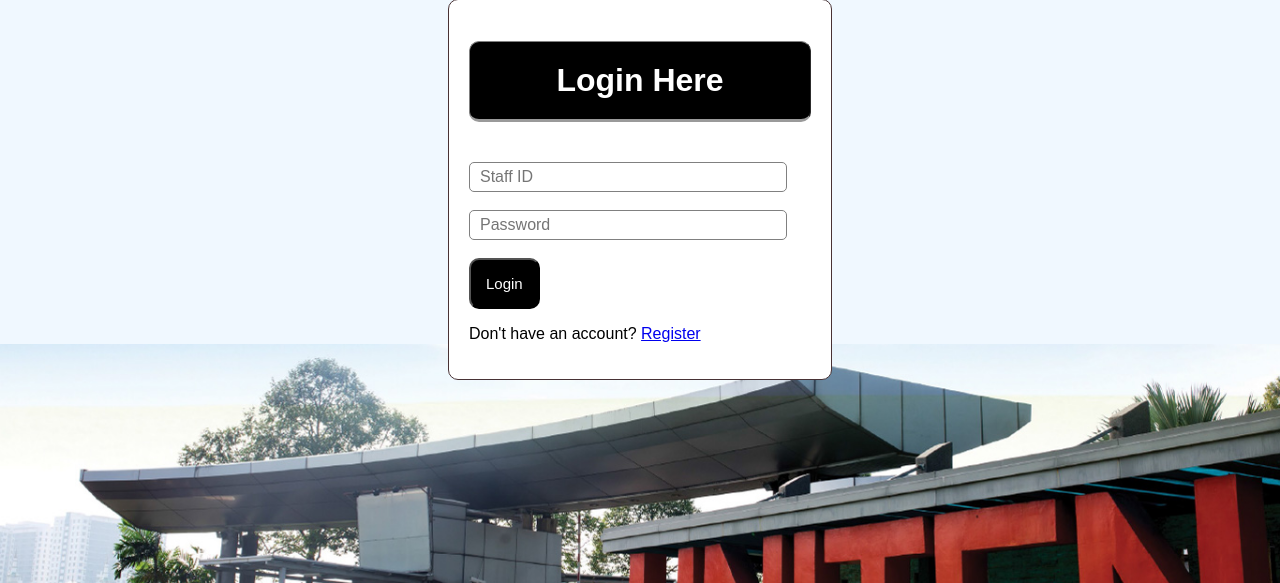
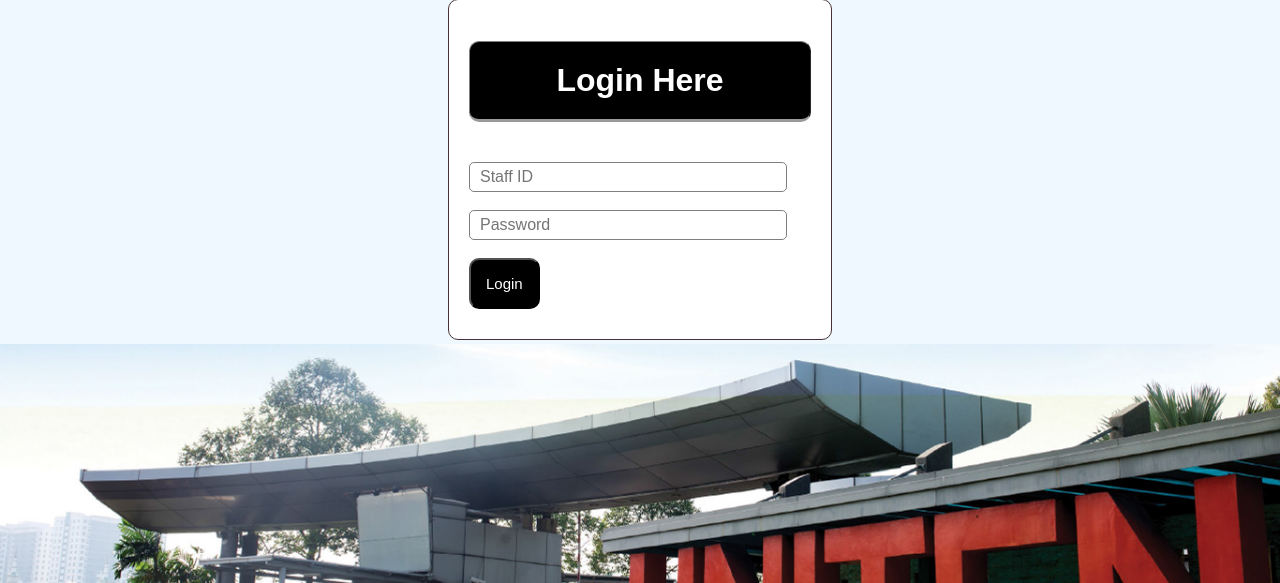
Before and after one commit to yugathes/fingerprint-library, a PHP site: page /Auth/Login.php in a window 1280 px wide. Shown: the part 81-664 px from the top of the page. Run offline with PHP 8.4, Linux system fonts and the light colour scheme.

Commit message:
Remove Don't have an account?

```diff
--- a/Web/Auth/Login.php
+++ b/Web/Auth/Login.php
@@ -15,7 +15,6 @@
 						<input type="text" placeholder="Staff ID" name = "staffId"/></br></br>
 						<input type="password" placeholder="Password" name = "password"/></br></br>
 						<button type="submit" class="btn" name="login_user">Login</button>
-						<p>Don't have an account? <a href="../index.html">Register</a> </p>
 					</div>
 			</form>
 			</div>
```
